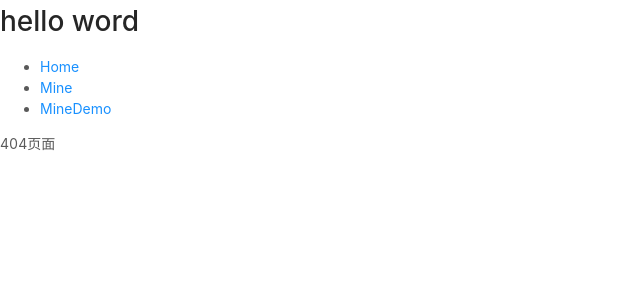
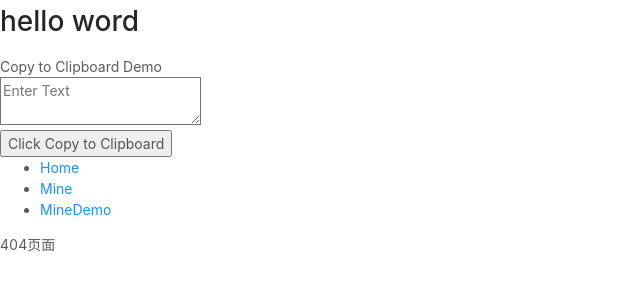
Before and after one commit to z3718l/react-test-app, a React app: page / in a window 1280 px wide. Shown: the top 300 px of the page, without its empty margins (0-640 px from the left). Built offline with nearby package versions, Linux system fonts and the light colour scheme.

Commit message:
feat(复制): react实现自动复制

```diff
--- a/src/app.jsx
+++ b/src/app.jsx
@@ -27,6 +27,7 @@ import NotFount from './pages/NotFount.jsx'
 import UCenter from './pages/UCenter.jsx'
 import MineDemo from './pages/MineDemo.jsx'
 // import MineDem from './pages/MineDem.jsx'
+import CopyBoard from './copyBoard'
 class App extends React.Component{
     constructor() {
         super()
@@ -48,6 +49,7 @@ class App extends React.Component{
         return (
             <div>
                 <h1>hello word</h1>
+                <CopyBoard/>
                 {/* <Home/>
                 <MyNav nav = { nav1 } title="导航1"/>
                 <MyNav nav = { nav2 } title="导航2"/>
--- /dev/null
+++ b/src/copyBoard.jsx
@@ -0,0 +1,35 @@
+import React from 'react'
+import copy from "copy-to-clipboard";
+export class CopyBoard extends React.Component {
+    constructor() {
+        super()
+        this.state = {
+            textToCopy: "Copy to Clipboard Demo!",
+        }
+        this.handleInputChange = this.handleInputChange.bind(this);
+        this.Copytext = this.Copytext.bind(this);
+    }
+    handleInputChange (e) {
+        this.setState({
+            textToCopy: e.target.value
+        })
+    }
+    Copytext() {
+        copy(this.state.textToCopy)
+    }
+    render() {
+        // const { textToCopy, btnText } = this.state;
+        return (
+            <div>
+                <div>Copy to Clipboard Demo </div>
+                <div>
+                <textarea className="form-control" placeholder="Enter Text" onChange={this.handleInputChange} />
+                <div>
+                    <button onClick={ this.Copytext }>Click Copy to Clipboard</button>
+                </div>
+                </div>
+            </div>
+        )
+    }
+}
+export default CopyBoard
```
Also changed, not shown: 1 other file (tests, documents, lock files or other folders).
